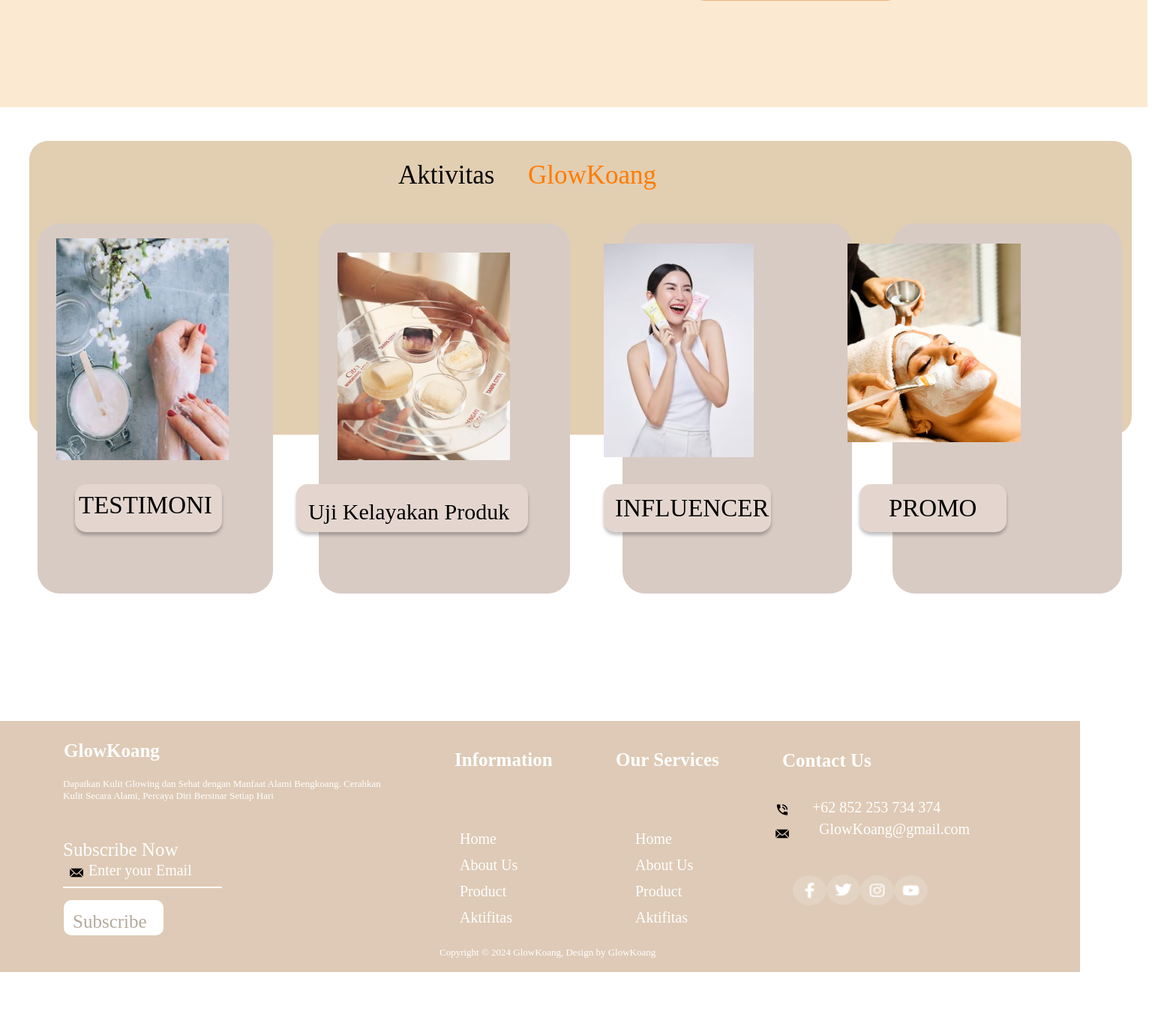
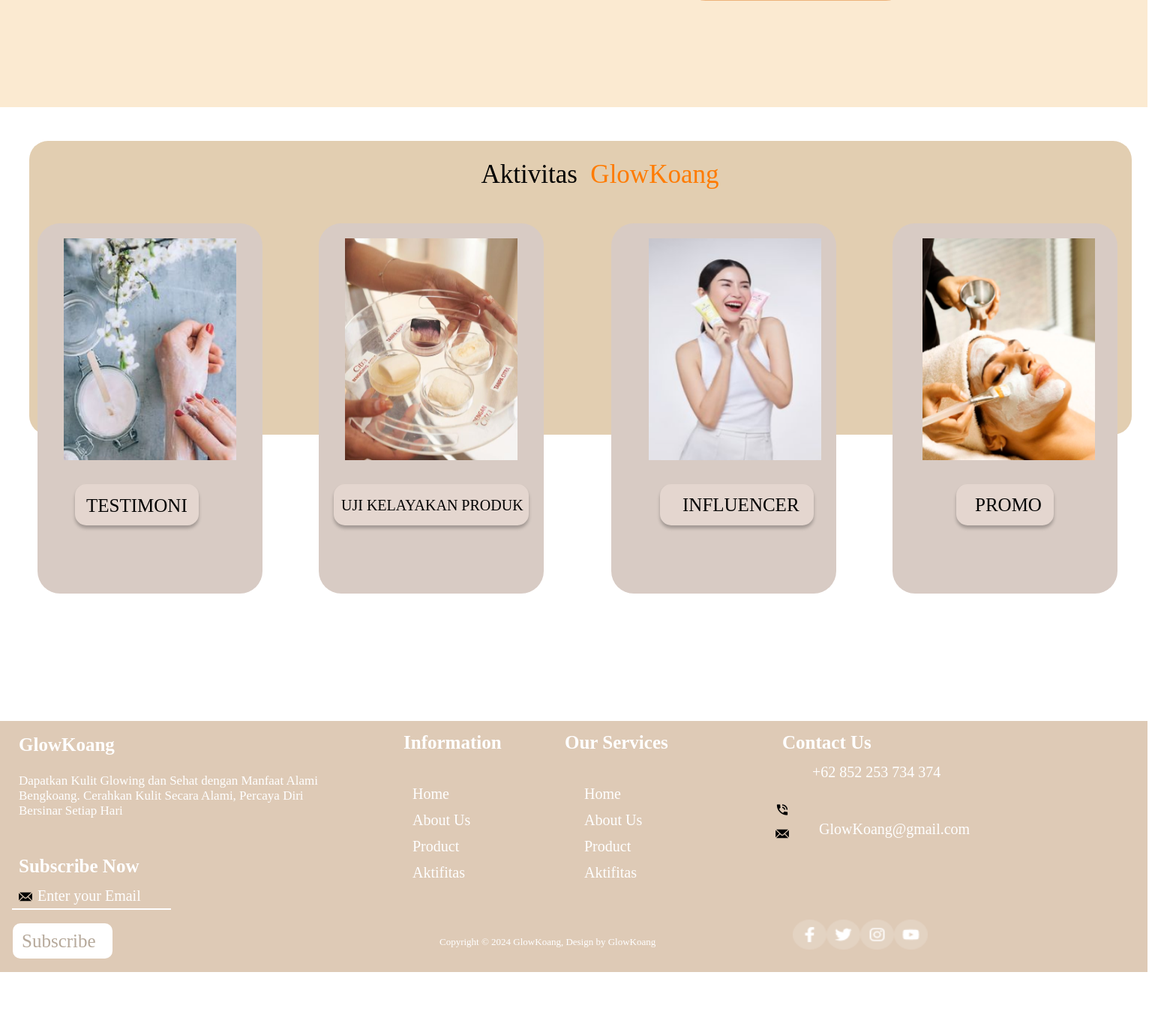
Before and after one commit to shmtysmn/GlowKoang, a CodeIgniter 4 app: the page made by app/Views/Beranda.php in a window 1560 px wide. Shown: the part 3167-4524 px from the top of the page at 75% size. Run offline with PHP 8.4 and a stand-in for CodeIgniter, Linux system fonts and the light colour scheme; the template is opened without the code that fills it, so the values that code supplies are empty; some libraries are stand-ins or nearby versions.

Commit message:
shmtysmn

```diff
--- a/app/Views/Beranda.php
+++ b/app/Views/Beranda.php
@@ -192,6 +192,288 @@
     line-height: 24px;
     word-wrap: break-word;
 }
+
+/* bagian footer */
+.Group100 {
+    width: 1530px;
+    height: 335px;
+    left: 0px;
+    top: 4129px;
+    position: absolute;
+}
+
+.Group99 {
+    width: 1530px;
+    height: 335px;
+    position: relative;
+}
+
+.Rectangle73 {
+    width: 1530px;
+    height: 335px;
+    left: 0px;
+    top: 0px;
+    position: absolute;
+    opacity: 0.90;
+    background: #DBC5AE;
+}
+
+.ContactUs {
+    width: 123px;
+    left: 1043px;
+    top: 0px;
+    position: absolute;
+    text-align: justify;
+    color: white;
+    font-size: 25px;
+    font-family: Petrona;
+    font-weight: 600;
+    line-height: 57.60px;
+    word-wrap: break-word;
+}
+
+.PhoneNumber {
+    width: 220px;
+    height: 58px;
+    left: 1083px;
+    top: 40px;
+    position: absolute;
+    text-align: justify;
+    color: white;
+    font-size: 20px;
+    font-family: Petrona;
+    font-weight: 300;
+    line-height: 57.60px;
+    word-wrap: break-word;
+}
+
+.GlowkoangEmail {
+    width: 202px;
+    left: 1092px;
+    top: 116px;
+    position: absolute;
+    text-align: justify;
+    color: white;
+    font-size: 20px;
+    font-family: Petrona;
+    font-weight: 300;
+    line-height: 57.60px;
+    word-wrap: break-word;
+}
+
+.Telp, .Pesan, .Twitter, .Facebook, .Instagram, .Youtube {
+    position: absolute;
+}
+
+.Telp {
+    width: 28px;
+    height: 19px;
+    left: 1029px;
+    top: 109px;
+}
+
+.Pesan {
+    width: 28px;
+    height: 19px;
+    left: 1029px;
+    top: 141px;
+}
+
+.Twitter {
+    width: 45px;
+    height: 40px;
+    left: 1102px;
+    top: 265px;
+}
+
+.Facebook {
+    width: 45px;
+    height: 40px;
+    left: 1057px;
+    top: 265px;
+}
+
+.Instagram {
+    width: 45px;
+    height: 40px;
+    left: 1147px;
+    top: 265px;
+}
+
+.Youtube {
+    width: 45px;
+    height: 40px;
+    left: 1192px;
+    top: 265px;
+}
+
+.TandaAir {
+    width: 443.35px;
+    height: 19.50px;
+    left: 586px;
+    top: 285px;
+    position: absolute;
+    color: white;
+    font-size: 13px;
+    font-family: DM Sans;
+    font-weight: 400;
+    line-height: 19.50px;
+    word-wrap: break-word;
+}
+
+.Glowkoang {
+    width: 199px;
+    height: 42px;
+    left: 25px;
+    top: 20px;
+    position: absolute;
+    color: white;
+    font-size: 25px;
+    font-family: Poppins;
+    font-weight: 600;
+    word-wrap: break-word;
+}
+
+.SubscribeNow {
+    width: 210px;
+    height: 34px;
+    left: 25px;
+    top: 180px;
+    position: absolute;
+    color: white;
+    font-size: 25px;
+    font-family: Poppins;
+    font-weight: 600;
+    word-wrap: break-word;
+}
+
+.Rectangle74 {
+    width: 133px;
+    height: 47px;
+    left: 17px;
+    top: 270px;
+    position: absolute;
+    background: white;
+    border-radius: 10px;
+}
+
+.Subscribe {
+    width: 109px;
+    height: 47px;
+    left: 29px;
+    top: 265px;
+    position: absolute;
+    text-align: justify;
+    color: #B6A99B;
+    font-size: 25px;
+    font-family: Petrona;
+    font-weight: 300;
+    line-height: 57.60px;
+    word-wrap: break-word;
+}
+
+.HomeAboutUsProductAktifitas {
+    width: 124px;
+    height: 42px;
+    left: 779px;
+    top: 80px;
+    position: absolute;
+    text-align: justify;
+    color: white;
+    font-size: 20px;
+    font-family: Poppins;
+    font-weight: 275;
+    line-height: 35px;
+    word-wrap: break-word;
+}
+.HomeAboutUsProductAktifitas1{
+    width: 124px;
+    height: 42px;
+    left: 550px;
+    top: 80px;
+    position: absolute;
+    text-align: justify;
+    color: white;
+    font-size: 20px;
+    font-family: Poppins;
+    font-weight: 275;
+    line-height: 35px;
+    word-wrap: break-word;
+}
+
+.OurServices {
+    width: 143px;
+    left: 753px;
+    top: 0px;
+    position: absolute;
+    text-align: justify;
+    color: white;
+    font-size: 25px;
+    font-family: Petrona;
+    font-weight: 600;
+    line-height: 57.60px;
+    word-wrap: break-word;
+}
+
+.Information {
+    width: 139px;
+    left: 538px;
+    top: 0px;
+    position: absolute;
+    text-align: justify;
+    color: white;
+    font-size: 25px;
+    font-family: Petrona;
+    font-weight: 600;
+    line-height: 57.60px;
+    word-wrap: break-word;
+}
+
+.Description {
+    width: 426px;
+    height: 53px;
+    left: 25px;
+    top: 70px;
+    position: absolute;
+    color: white;
+    font-size: 17px;
+    font-family: Poppins;
+    font-weight: 275;
+    word-wrap: break-word;
+}
+
+.EnterYourEmail {
+    width: 243px;
+    height: 54px;
+    left: 50px;
+    top: 205px;
+    position: absolute;
+    text-align: justify;
+    color: white;
+    font-size: 20px;
+    font-family: Petrona;
+    font-weight: 300;
+    line-height: 57.60px;
+    word-wrap: break-word;
+}
+
+.Letter {
+    width: 28px;
+    height: 19px;
+    left: 20px;
+    top: 225px;
+    position: absolute;
+}
+
+.Line9 {
+    width: 210px;
+    height: 0px;
+    left: 16px;
+    top: 250px;
+    position: absolute;
+    border: 1px white solid;
+}
+
     </style>
     </head>
     <body>
@@ -258,23 +540,23 @@
   </div>
   <div class="Rectangle76" style="width: 400px; height: 100px; left: 800px; top: 1785px; position: absolute; background: #EDB27A; border-radius: 30px"></div>
   <div class="ProdukGlowkoang" style="width: 392px; height: 52.54px; left: 850px; top: 1803px; position: absolute"><span style="color: black; font-size: 40px; font-family: Poppins; font-weight: 500; line-height: 57.60px; word-wrap: break-word">Produk</span><span style="color: #FF7B00; font-size: 40px; font-family: Poppins; font-weight: 500; line-height: 57.60px; word-wrap: break-word"> GlowKoang</span></div>
-  <div class="bgtesti" style="width: 314px; height: 494px; left: 50px; top: 3465px; position: absolute; background: #D8CBC4; border-radius: 30px"></div>
-  <div class="bginflue" style="width: 306px; height: 494px; left: 830px; top: 3465px; position: absolute; background: #D8CBC4; border-radius: 30px"></div>
-  <div class="bgpromo" style="width: 306px; height: 494px; left: 1190px; top: 3465px; position: absolute; background: #D8CBC4; border-radius: 30px"></div>
-  <div class="Rectangle82" style="width: 196px; height: 64px; left: 1146px; top: 3813px; position: absolute; background: #E4D6CF; box-shadow: 0px 4px 4px rgba(0, 0, 0, 0.25); border-radius: 15px"></div>
-  <img class="influencer" style="width: 200px; height: 285px; left: 805px; top: 3492px; position: absolute" alt="gambar influe" src="uploads/influe.png" />
-  <img class="Testi" style="width: 230px; height: 296px; left: 75px; top: 3485px; position: absolute" alt="gambar testi" src="uploads/testi.png" />
-  <div class="bguji" style="width: 335px; height: 494px; left: 425px; top: 3465px; position: absolute; background: #D8CBC4; border-radius: 30px"></div>
-  <div class="Rectangle79" style="width: 309px; height: 64px; left: 395px; top: 3813px; position: absolute; background: #E4D6CF; box-shadow: 0px 4px 4px rgba(0, 0, 0, 0.25); border-radius: 15px"></div>
-  <div class="UjiKelayakanProduk" style="width: 288px; height: 49px; left: 411px; top: 3821px; position: absolute; text-align: justify; color: black; font-size: 30px; font-family: Petrona; font-weight: 300; line-height: 57.60px; word-wrap: break-word">Uji  Kelayakan Produk</div>
-  <div class="Rectangle81" style="width: 223px; height: 64px; left: 805px; top: 3813px; position: absolute; background: #E4D6CF; box-shadow: 0px 4px 4px rgba(0, 0, 0, 0.25); border-radius: 15px"></div>
-  <div class="Influencer" style="left: 820px; top: 3817px; position: absolute; text-align: justify; color: black; font-size: 33px; font-family: Petrona; font-weight: 300; line-height: 57.60px; word-wrap: break-word">INFLUENCER</div>
-  <img class="uji" style="width: 230px; height: 277px; left: 450px; top: 3504px; position: absolute" alt="gambar uji" src="uploads/uji.png" />
-  <img class="promo" style="width: 231px; height: 265px; left: 1130px; top: 3492px; position: absolute" alt="gambar promo" src="uploads/promo.png" />
-  <div class="Promo" style="left: 1185px; top: 3817px; position: absolute; text-align: justify; color: black; font-size: 33px; font-family: Petrona; font-weight: 300; line-height: 57.60px; word-wrap: break-word">PROMO</div>
+  <div class="bgtesti" style="width: 300px; height: 494px; left: 50px; top: 3465px; position: absolute; background: #D8CBC4; border-radius: 30px"></div>
+  <div class="bginflue" style="width: 300px; height: 494px; left: 815px; top: 3465px; position: absolute; background: #D8CBC4; border-radius: 30px"></div>
+  <div class="bgpromo" style="width: 300px; height: 494px; left: 1190px; top: 3465px; position: absolute; background: #D8CBC4; border-radius: 30px"></div>
+  <img class="influencer" style="width: 230px; height: 296px; left: 865px; top: 3485px; position: absolute" alt="gambar influe" src="uploads/influe.png" />
+  <img class="Testi" style="width: 230px; height: 296px; left: 85px; top: 3485px; position: absolute" alt="gambar testi" src="uploads/testi.png" />
+  <div class="bguji" style="width: 300px; height: 494px; left: 425px; top: 3465px; position: absolute; background: #D8CBC4; border-radius: 30px"></div>
+  <div class="Rectangle79" style="width: 260px; height: 55px; left: 445px; top: 3813px; position: absolute; background: #E4D6CF; box-shadow: 0px 4px 4px rgba(0, 0, 0, 0.25); border-radius: 15px"></div>
+  <div class="UjiKelayakanProduk" style="height: 20px; left: 455px; top: 3813px; position: absolute; text-align: justify; color: black; font-size: 20px; font-family: Petrona; font-weight: 300; line-height: 57.60px; white-space: nowrap;">UJI KELAYAKAN PRODUK</div>
+  <div class="Rectangle81" style="width: 205px; height: 55px; left: 880px; top: 3813px; position: absolute; background: #E4D6CF; box-shadow: 0px 4px 4px rgba(0, 0, 0, 0.25); border-radius: 15px"></div>
+  <div class="Influencer" style="left: 910px; top: 3812px; position: absolute; text-align: justify; color: black; font-size: 25px; font-family: Petrona; font-weight: 300; line-height: 57.60px; word-wrap: break-word">INFLUENCER</div>
+  <img class="uji" style="width: 230px; height: 296px; left: 460px; top: 3485px; position: absolute" alt="gambar uji" src="uploads/uji.png" />
+  <div class="Rectangle82" style="width: 130px; height: 55px; left: 1275px; top: 3813px; position: absolute; background: #E4D6CF; box-shadow: 0px 4px 4px rgba(0, 0, 0, 0.25); border-radius: 15px"></div>
+  <img class="promo" style="width: 230px; height: 296px; left: 1230px; top: 3485px; position: absolute" alt="gambar promo" src="uploads/promo.png" />
+  <div class="Promo" style="left: 1300px; top: 3812px; position: absolute; text-align: justify; color: black; font-size: 25px; font-family: Petrona; font-weight: 300; line-height: 57.60px; word-wrap: break-word">PROMO</div>
   <div class="Line11" style="width: 146px; height: 0px; left: 906px; top: 1145px; position: absolute; border: 5px black solid"></div>
-  <div class="Rectangle78" style="width: 196px; height: 64px; left: 100px; top: 3813px; position: absolute; background: #E4D6CF; box-shadow: 0px 4px 4px rgba(0, 0, 0, 0.25); border-radius: 15px"></div>
-  <div class="Testimoni" style="left: 105px; top: 3813px; position: absolute; text-align: justify; color: black; font-size: 33px; font-family: Petrona; font-weight: 300; line-height: 57.60px; word-wrap: break-word">TESTIMONI</div>
+  <div class="Rectangle78" style="width: 165px; height: 55px; left: 100px; top: 3813px; position: absolute; background: #E4D6CF; box-shadow: 0px 4px 4px rgba(0, 0, 0, 0.25); border-radius: 15px"></div>
+  <div class="Testimoni" style="left: 115px; top: 3813px; position: absolute; text-align: justify; color: black; font-size: 25px; font-family: Petrona; font-weight: 300; line-height: 57.60px; word-wrap: break-word">TESTIMONI</div>
   <div class="Group110" style="width: 339px; height: 73px; left: 210px; top: 2572px; position: absolute">
     <div class="Rectangle83" style="width: 300px; height: 73px; left: 20px; top: 130px; position: absolute; background: #EDB27A; border-radius: 30px"></div>
     <div class="BacaSelengkapnya2" style="left: 58px; top: 150px; position: absolute; color: black; font-size: 25px; font-family: Poppins; font-weight: 400; word-wrap: break-word">Baca selengkapnya ....</div>
@@ -283,14 +565,20 @@
     <div class="Rectangle83" style="width: 300px; height: 73px; left: 20px; top: 60px; position: absolute; background: #EDB27A; border-radius: 30px"></div>
     <div class="BacaSelengkapnya3" style="left:58px; top: 80px; position: absolute; color: black; font-size: 25px; font-family: Poppins; font-weight: 400; word-wrap: break-word">Baca selengkapnya ....</div>
   </div>
-  <div class="Group111" style="width: 339px; height:310px73px; left: 876px; top: 2159px; position: absolute">
-    <div class="Rectangle83" style="width: 300px; height: 73px; left: 20px; top: 100px; position: absolute; background: #EDB27A; border-radius: 30px"></div>
-    <div class="BacaSelengkapnya1" style="left: 58px; top: 120px; position: absolute; color: black; font-size: 25px; font-family: Poppins; font-weight: 400; word-wrap: break-word">Baca selengkapnya ....</div>
-  </div>
-  <div class="Group114" style="left: 531px; top: 3322px; position: absolute">
-    <div class="Glowkoang" style="left: 173px; top: 50px; position: absolute; text-align: justify; color: #FF7B00; font-size: 35px; font-family: Poppins; font-weight: 500; line-height: 57.60px; word-wrap: break-word">GlowKoang</div>
-    <div class="Aktivitas" style="left: 0px; top: 50px; position: absolute; text-align: justify; color: black; font-size: 35px; font-family: Poppins; font-weight: 500; line-height: 57.60px; word-wrap: break-word">Aktivitas</div>
-  </div>
+  <div class="Group111" style="width: 339px; height: 310px; left: 876px; top: 2159px; position: absolute">
+    <!-- Membuat Rectangle83 sebagai tombol -->
+    <a href="/produk1" style="text-decoration: none;">
+        <div class="Rectangle83" style="width: 300px; height: 73px; left: 20px; top: 100px; position: absolute; background: #EDB27A; border-radius: 30px"></div>
+        <div class="BacaSelengkapnya1" style="left: 58px; top: 120px; position: absolute; color: black; font-size: 25px; font-family: Poppins; font-weight: 400; word-wrap: break-word">Baca selengkapnya ....</div>
+    </a>
+</div>
+
+
+  <div class="AktivitasGlowkoang" style="display: flex; justify-content: center; align-items: center; position: absolute; top: 3400px; left: 800px; transform: translate(-50%, -50%); font-size: 35px; font-family: Poppins;">
+    <span style="color: black;">Aktivitas &nbsp;</span><span style="color: #FF7B00;">GlowKoang</span>
+</div>
+
+
           <div class="Vector" style="width: 14px; height: 9px; left: 57px; top: 16px; position: absolute; background: black"></div>
         </div>
       </div>
@@ -303,37 +591,33 @@
       <div class="Glowkoang">GlowKoang</div>
     </div>
   </div>
-  <div class="Group100" style="width: 1440px; height: 335px; left: 0px; top: 4129px; position: absolute">
-    <div class="Frame307" style="width: 1530px; height: 335px; left: 0px; top: 0px; position: absolute; justify-content: center; align-items: center; display: inline-flex">
-      <div class="Group99" style="width: 1530px; height: 335px; position: relative">
-        <div class="Rectangle73" style="width: 1440px; height: 335px; left: 0px; top: 0px; position: absolute; opacity: 0.90; background: #DBC5AE"></div>
-        <div class="ContactUs" style="width: 123px; left: 1043px; top: 24px; position: absolute; text-align: justify; color: white; font-size: 25px; font-family: Petrona; font-weight: 600; line-height: 57.60px; word-wrap: break-word">Contact Us</div>
-        <div class="62852253734374" style="width: 220px; height: 58px; left: 1083px; top: 87px; position: absolute; text-align: justify; color: white; font-size: 20px; font-family: Petrona; font-weight: 300; line-height: 57.60px; word-wrap: break-word">+62 852 253 734 374</div>
-        <div class="GlowkoangGmailCom" style="width: 202px; left: 1092px; top: 116px; position: absolute; text-align: justify; color: white; font-size: 20px; font-family: Petrona; font-weight: 300; line-height: 57.60px; word-wrap: break-word">GlowKoang@gmail.com</div>
-        <img class="Telp" style="width: 28px; height: 19px; left: 1029px; top: 109px; position: absolute" alt="gambar telp" src="uploads/Ringer Volume.png" />
-        <img class="Pesan" style="width: 28px; height: 19px; left: 1029px; top: 141px; position: absolute" alt="gambar pesan" src="uploads/letter.png" />
-        <img class="Twitter" style="width: 45px; height: 40px; left: 1102px; top: 205px; position: absolute" alt="gambar twitter" src="uploads/twitter.png" />
-        <img class="Facebook" style="width: 45px; height: 40px; left: 1057px; top: 206px; position: absolute" alt="gambar fb" src="uploads/link.png" />
-        <img class="Instagram" style="width: 45px; height: 40px; left: 1147px; top: 206px; position: absolute" alt="gambar ig" src="uploads/instagram.png" />
-        <img class="Youtube" style="width: 45px; height: 40px; left: 1192px; top: 206px; position: absolute" alt="gambar ytb" src="uploads/youtube.png" />
-        <div class="TandaAir" style="width: 443.35px; height: 19.50px; left: 586px; top: 299px; position: absolute; color: white; font-size: 13px; font-family: DM Sans; font-weight: 400; line-height: 19.50px; word-wrap: break-word">Copyright © 2024 GlowKoang,  Design by GlowKoang</div>
-      </div>
+  <div class="Group100">
+    <div class="Group99">
+        <div class="Rectangle73"></div>
+        <div class="ContactUs">Contact Us</div>
+        <div class="PhoneNumber">+62 852 253 734 374</div>
+        <div class="GlowkoangEmail">GlowKoang@gmail.com</div>
+        <img class="Telp" alt="gambar telp" src="uploads/Ringer Volume.png" />
+        <img class="Pesan" alt="gambar pesan" src="uploads/letter.png" />
+        <img class="Twitter" alt="gambar twitter" src="uploads/twitter.png" />
+        <img class="Facebook" alt="gambar fb" src="uploads/link.png" />
+        <img class="Instagram" alt="gambar ig" src="uploads/instagram.png" />
+        <img class="Youtube" alt="gambar ytb" src="uploads/youtube.png" />
+        <div class="TandaAir">Copyright © 2024 GlowKoang,  Design by GlowKoang</div>
+        <div class="Glowkoang">GlowKoang</div>
+        <div class="SubscribeNow">Subscribe Now</div>
+        <div class="Rectangle74"></div>
+        <div class="Subscribe">Subscribe</div>
+        <div class="HomeAboutUsProductAktifitas">Home<br/>About Us<br/>Product<br/>Aktifitas</div>
+        <div class="OurServices">Our Services</div>
+        <div class="HomeAboutUsProductAktifitas1">Home<br/>About Us<br/>Product<br/>Aktifitas</div>
+        <div class="Information">Information</div>
+        <div class="Description">Dapatkan Kulit Glowing dan Sehat dengan Manfaat Alami Bengkoang. Cerahkan Kulit Secara Alami, Percaya Diri Bersinar Setiap Hari</div>
+        <div class="EnterYourEmail">Enter your Email</div>
+        <img class="Letter" alt="gambar pesan" src="uploads/Letter.png" />
+        <div class="Line9"></div>
     </div>
-    <div class="Group99" style="width: 903px; height: 263px; left: 68px; top: 23px; position: absolute">
-      <div class="Glowkoang" style="width: 199px; height: 42px; left: 17px; top: 5px; position: absolute; color: white; font-size: 25px; font-family: Poppins; font-weight: 600; word-wrap: break-word">GlowKoang</div>
-      <div class="SubscribeNow" style="width: 210px; height: 34px; left: 16px; top: 120px; position: absolute; text-align: justify; color: white; font-size: 25px; font-family: Petrona; font-weight: 500; line-height: 57.60px; word-wrap: break-word">Subscribe Now</div>
-      <div class="Rectangle74" style="width: 133px; height: 47px; left: 17px; top: 216px; position: absolute; background: white; border-radius: 10px"></div>
-      <div class="Subscribe" style="width: 109px; height: 47px; left: 29px; top: 216px; position: absolute; text-align: justify; color: #B6A99B; font-size: 25px; font-family: Petrona; font-weight: 300; line-height: 57.60px; word-wrap: break-word">Subscribe</div>
-      <div class="HomeAboutUsProductAktifitas" style="width: 124px; height: 42px; left: 779px; top: 117px; position: absolute; text-align: justify; color: white; font-size: 20px; font-family: Poppins; font-weight: 275; line-height: 35px; word-wrap: break-word">Home<br/>About Us<br/>Product<br/>Aktifitas</div>
-      <div class="OurServices" style="width: 143px; left: 753px; top: 0px; position: absolute; text-align: justify; color: white; font-size: 25px; font-family: Petrona; font-weight: 600; line-height: 57.60px; word-wrap: break-word">Our Services</div>
-      <div class="HomeAboutUsProductAktifitas" style="width: 124px; height: 42px; left: 545px; top: 117px; position: absolute; text-align: justify; color: white; font-size: 20px; font-family: Poppins; font-weight: 275; line-height: 35px; word-wrap: break-word">Home<br/>About Us<br/>Product<br/>Aktifitas</div>
-      <div class="Information" style="width: 139px; left: 538px; top: 0px; position: absolute; text-align: justify; color: white; font-size: 25px; font-family: Petrona; font-weight: 600; line-height: 57.60px; word-wrap: break-word">Information</div>
-      <div class="DapatkanKulitGlowingDanSehatDenganManfaatAlamiBengkoangCerahkanKulitSecaraAlamiPercayaDiriBersinarSetiapHari" style="width: 426px; height: 53px; left: 16px; top: 53px; position: absolute; color: white; font-size: 13px; font-family: Poppins; font-weight: 275; word-wrap: break-word">Dapatkan Kulit Glowing dan Sehat dengan Manfaat Alami Bengkoang. Cerahkan Kulit Secara Alami,      Percaya Diri Bersinar Setiap Hari</div>
-      <div class="EnterYourEmail" style="width: 243px; height: 54px; left: 50px; top: 148px; position: absolute; text-align: justify; color: white; font-size: 20px; font-family: Petrona; font-weight: 300; line-height: 57.60px; word-wrap: break-word">Enter your Email</div>
-      <img class="Letter" style="width: 28px; height: 19px; left: 20px; top: 170px; position: absolute" alt="gambar pesan" src="uploads/Letter.png" />
-      <div class="Line9" style="width: 210px; height: 0px; left: 16px; top: 198px; position: absolute; border: 1px white solid"></div>
-    </div>
-  </div>
 </div>
+
 </body>
 </lang>
```
Also changed, not shown: app/Views/Produk.php (+11 -36 lines).
